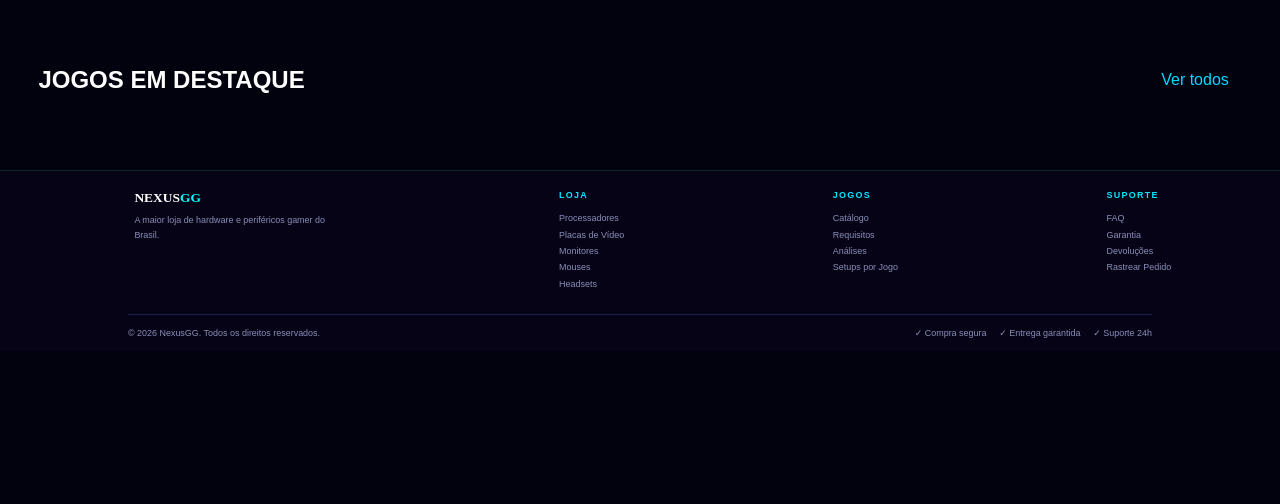
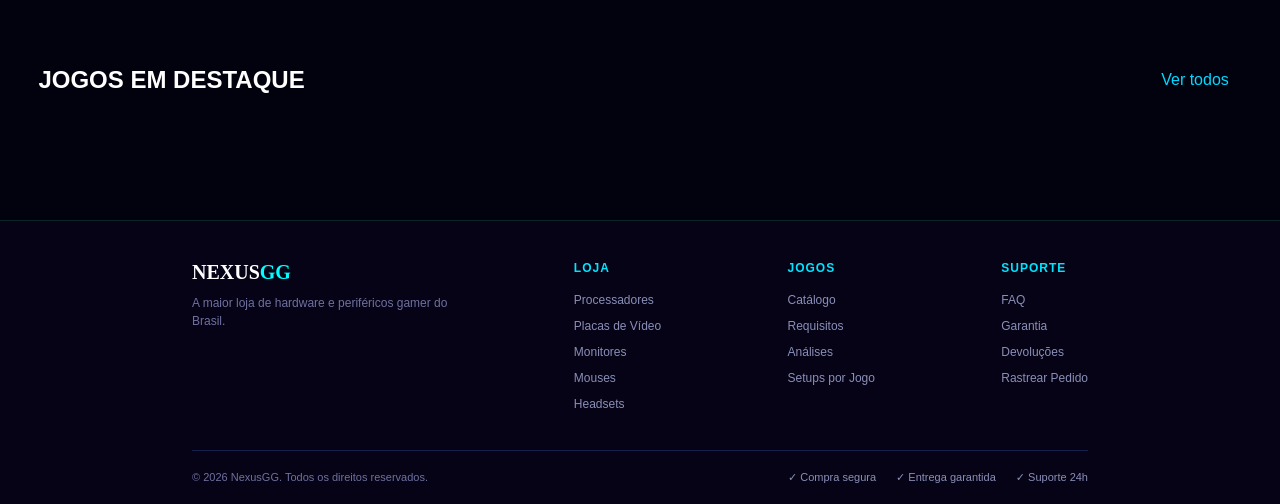
Before and after one commit to costaocaprogramacoes/PROJETO-INTEGRADOR-SITE, a PHP site: page /main.html in a window 1280 px wide. Shown: the part 801-1305 px from the top of the page. Before the commit the page ends 1139 px from the top, so only its background shows below. Run offline with PHP 8.4, Linux system fonts and the light colour scheme; some web fonts are replaced.

Commit message:
Update main_style.css

```diff
--- a/Main_Page/main_style.css
+++ b/Main_Page/main_style.css
@@ -104,6 +104,7 @@ nav {
 
 .icones-nav {
     display: flex;
+    align-items: center; /* ✨ É essa linha que resolve o desalinhamento! */
     gap: 25px;
     margin-right: 15vw;
     justify-content: flex-end;
@@ -438,66 +439,71 @@ nav {
     letter-spacing: 0.2vw;
 }
 
+/* ================== FOOTER UNIFICADO (TEXTO REDUZIDO E CRAVADO) ================== */
 .footer {
-    background:rgb(6, 3, 22);
-    color: #8a8fb8;
-    padding: 1vw;
+    border-top: 1px solid rgb(10, 37, 37);
+    margin-top: 50px;
+    background: rgb(6, 3, 22);
+    color: #7070A0;
+
+    /* 15vw esquerda e direita para cravar com o Header */
+    padding: 40px 15vw 20px 15vw;
+
     font-family: Arial, sans-serif;
-    border-top: 1px solid rgb(10, 37, 37);
+    width: 100%;
 }
 
 .footer-container {
     display: flex;
-    justify-content: space-between;
+    justify-content: space-between; /* Joga a primeira coluna pro início e a última pro final exato */
     flex-wrap: wrap;
-    gap: 1vw;
-    margin-bottom: 1vw;
-    font-size:0.7vw;
-    padding: 0.5vw;
+    gap: 20px;
+    margin-bottom: 30px;
 }
 
-.footer-logo{
-    margin-left: 9vw;
-    margin-right: 9vw;
+.footer-logo {
+    max-width: 300px; /* Limita a largura da logo para não empurrar o resto */
 }
 
-.footer-logo h2{
+.footer-logo h2 {
     font-family: "Nasalization";
     color: white;
+    font-size: 20px; /* Reduzido */
+    margin-bottom: 10px;
 }
 
-.footer-logo p{
-    margin-top: 0.5vw;
-    line-height: 1.2vw;
+.footer-logo p {
+    line-height: 1.5;
+    font-size: 12px; /* Reduzido */
 }
 
-.footer-col{
-    padding: 0 7vw;
+.footer-col {
+    /* O SEGREDO DO ALINHAMENTO:
+       Sem larguras forçadas. A coluna agora tem exatamente a largura da maior palavra. */
 }
 
 .footer-col h3 {
     color: #00e5ff;
-    margin-bottom: 1vw;
-    font-size: 0.7vw;
-    letter-spacing: 0.1vw;
+    margin-bottom: 15px;
+    font-size: 12px; /* Reduzido e delicado */
+    letter-spacing: 1px;
 }
 
-.footer-col ul{
-    padding-left: 0;
-    margin:0;
+.footer-col ul {
+    list-style: none;
+    padding: 0;
+    margin: 0;
 }
 
 .footer-col ul li {
-    margin-bottom: 0.5vw;
-    font-size: 0.5vw;
-    list-style: none;
+    margin-bottom: 8px;
 }
 
 .footer-col ul li a {
     color: #8a8fb8;
     text-decoration: none;
-    transition: 0.3s;
-    font-size: 0.7vw;
+    transition: color 0.3s;
+    font-size: 12px; /* Textos reduzidos como antes */
 }
 
 .footer-col ul li a:hover {
@@ -505,20 +511,43 @@ nav {
 }
 
 .footer-bottom {
-    margin-left: 9vw;
-    margin-right: 9vw;
-    border-top: 0.1vw solid #16204a;
-    padding-top: 1vw;
+    border-top: 1px solid #16204a;
+    padding-top: 20px;
     display: flex;
     justify-content: space-between;
     flex-wrap: wrap;
-    font-size: 0.7vw;
+    font-size: 11px; /* Textos de copyright e selos bem reduzidos */
+    gap: 15px;
 }
 
 .footer-info {
     display: flex;
-    gap: 1vw;
+    gap: 20px;
     color: #8a8fb8;
-    font-size: 0.7vw;
     list-style: none;
 }
+
+/* --- ALINHAMENTO FIXO DOS ÍCONES NO HEADER --- */
+.icones-nav {
+    display: flex;
+    align-items: center; /* Garante alinhamento vertical perfeito */
+    justify-content: flex-end;
+    gap: 25px;
+    margin-right: 15vw;
+    height: 70px; /* Garante que a altura do container seja a mesma da nav */
+}
+
+/* Força os ícones a terem um tamanho consistente */
+.icones-nav svg {
+    display: block;
+    vertical-align: middle;
+}
+
+/* Isso evita que a classe .icone-ativo cause o pulo de posição */
+.icones-nav a {
+    display: flex;
+    align-items: center;
+    text-decoration: none;
+    color: inherit;
+    height: 100%; /* Mantém a altura igual para não "pular" */
+}
```
